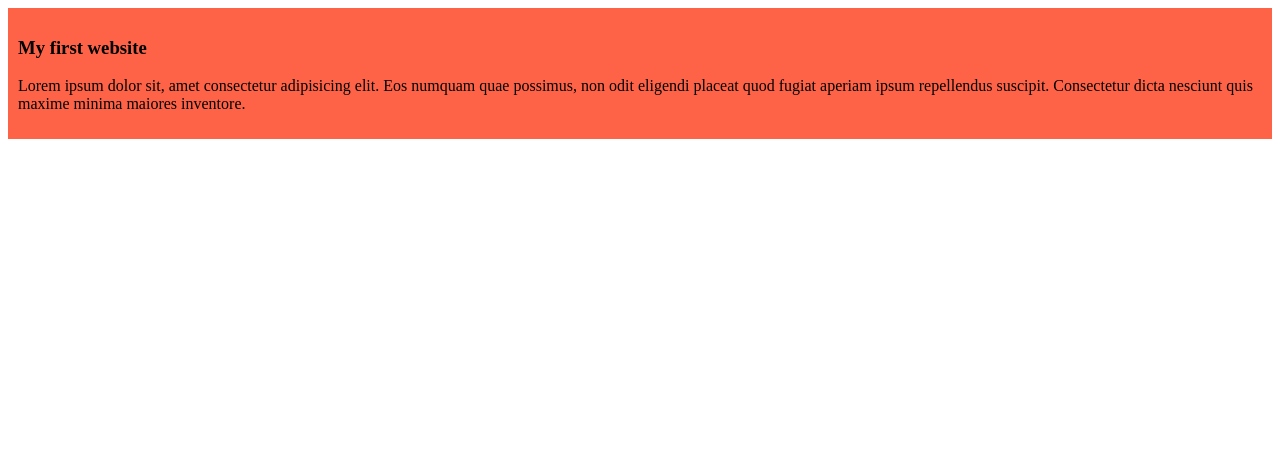
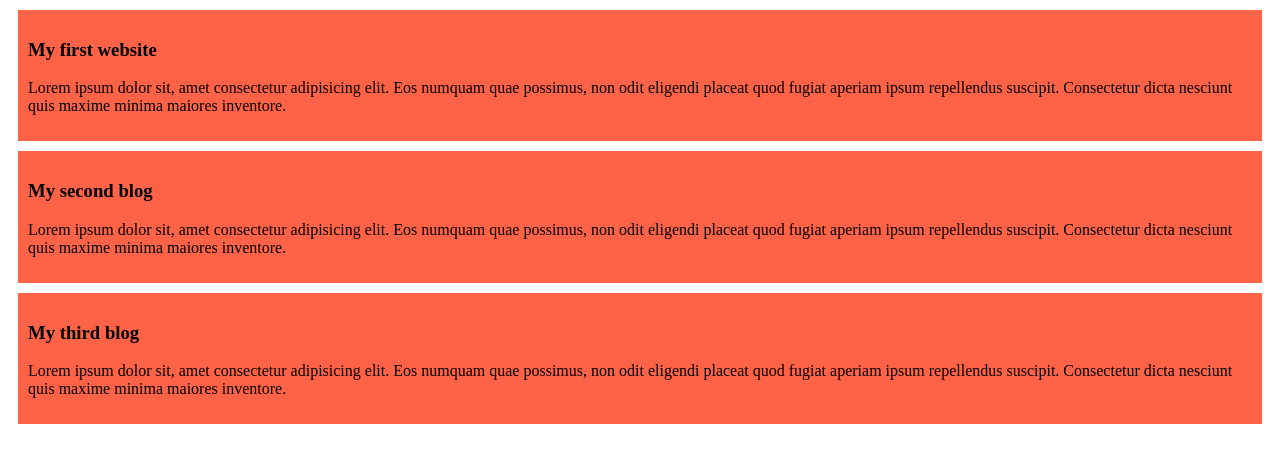
Before and after one commit to ashrafulislam65/my-simple-website, a plain HTML site: page index.html in a window 1280 px wide. Drawn offline with Linux system fonts and the light colour scheme.

Commit message:
added the second and the third  blog

```diff
--- a/index.html
+++ b/index.html
@@ -11,6 +11,14 @@
         <h3>My first website</h3>
         <p>Lorem ipsum dolor sit, amet consectetur adipisicing elit. Eos numquam quae possimus, non odit eligendi placeat quod fugiat aperiam ipsum repellendus suscipit. Consectetur dicta nesciunt quis maxime minima maiores inventore.</p>
     </div>
+    <div>
+        <h3>My second blog</h3>
+        <p>Lorem ipsum dolor sit, amet consectetur adipisicing elit. Eos numquam quae possimus, non odit eligendi placeat quod fugiat aperiam ipsum repellendus suscipit. Consectetur dicta nesciunt quis maxime minima maiores inventore.</p>
+    </div>
+    <div>
+        <h3>My third  blog</h3>
+        <p>Lorem ipsum dolor sit, amet consectetur adipisicing elit. Eos numquam quae possimus, non odit eligendi placeat quod fugiat aperiam ipsum repellendus suscipit. Consectetur dicta nesciunt quis maxime minima maiores inventore.</p>
+    </div>
 
 </body>
 </html>
--- a/styles/blog.css
+++ b/styles/blog.css
@@ -1,4 +1,5 @@
 div{
     background-color: tomato;
     padding: 10px;
+    margin: 10px;
 }
```
